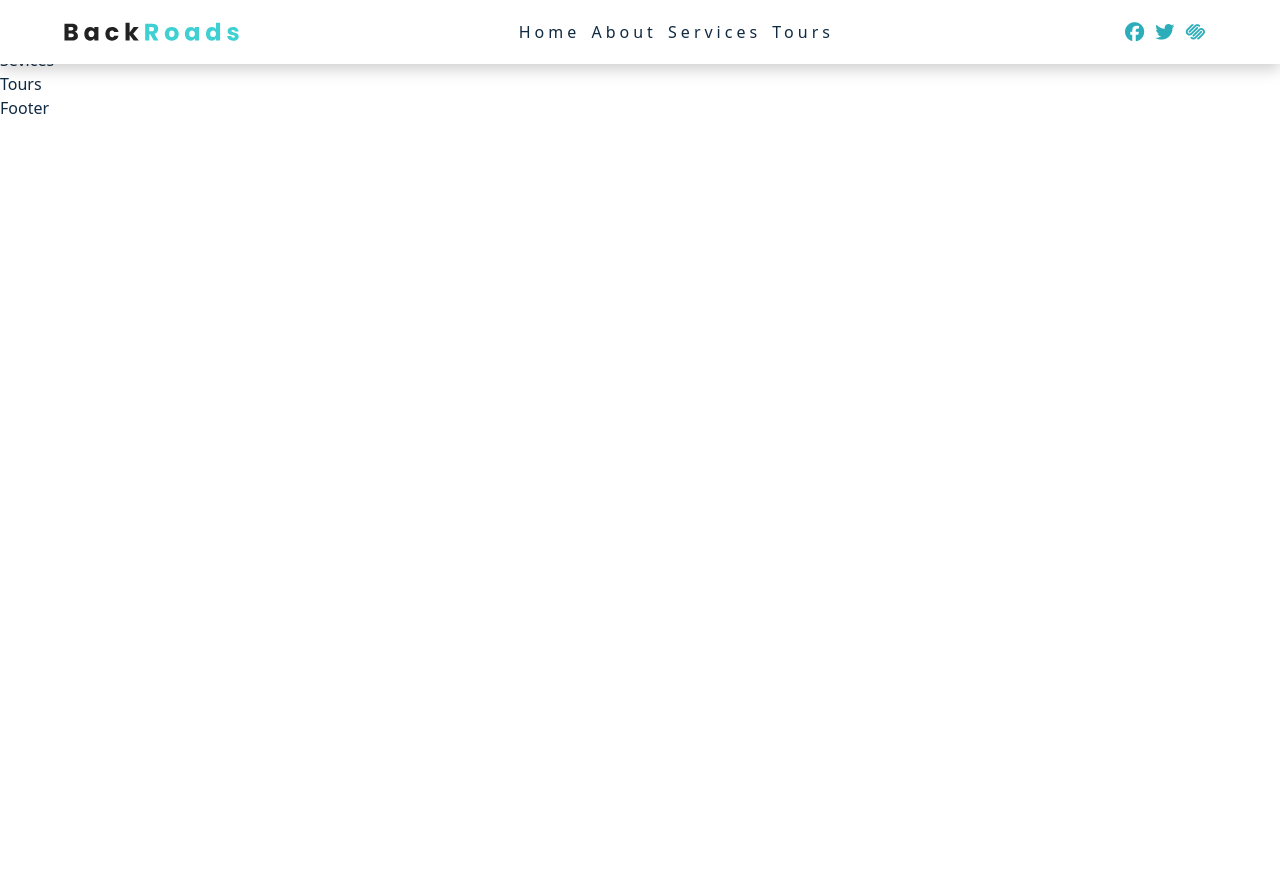
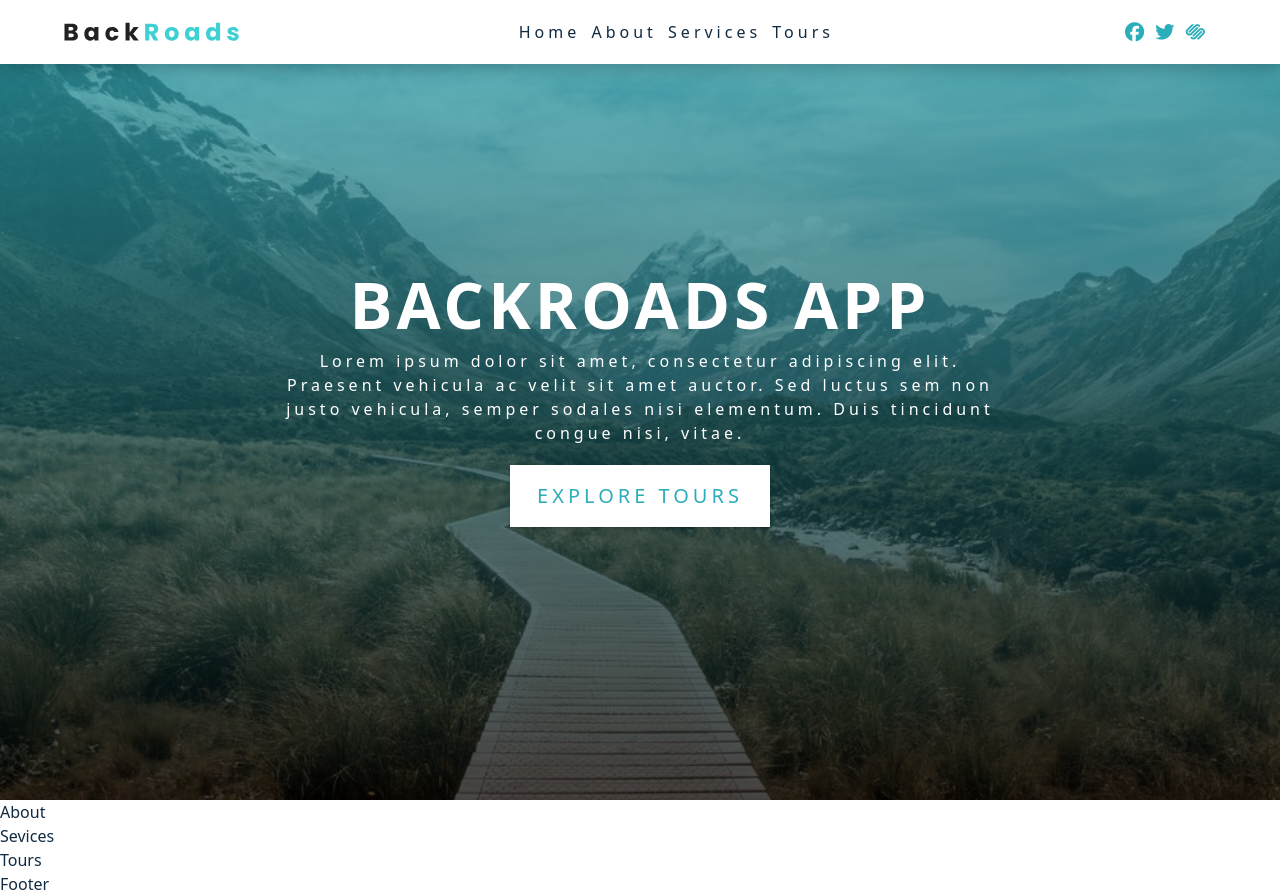
Before and after one commit to SPMcDonald1316/react_projects, a JavaScript app in the folder backroads/: page / in a window 1280 px wide. Before the commit the page ends 800 px from the top, so only its background shows below. Built offline with nearby package versions, Linux system fonts and the light colour scheme; the HTML template or start-up script is replaced by a standard one.

Commit message:
complete hero component, fix background image path in css

```diff
--- a/backroads/src/components/Hero.js
+++ b/backroads/src/components/Hero.js
@@ -1,4 +1,18 @@
 const Hero = () => {
-  return <div>Hero</div>;
+  return (
+    <section className='hero' id='home'>
+      <div className='hero-banner'>
+        <h1>Backroads App</h1>
+        <p>
+          Lorem ipsum dolor sit amet, consectetur adipiscing elit. Praesent
+          vehicula ac velit sit amet auctor. Sed luctus sem non justo vehicula,
+          semper sodales nisi elementum. Duis tincidunt congue nisi, vitae.
+        </p>
+        <a href='#tours' className='btn hero-btn'>
+          Explore Tours
+        </a>
+      </div>
+    </section>
+  );
 };
 export default Hero;
--- a/backroads/src/index.css
+++ b/backroads/src/index.css
@@ -206,8 +206,8 @@ Hero
 }
 @media screen and (min-width: 768px) {
   .hero {
-    background: linear-gradient(rgb(44, 174, 186, 0.7), rgba(0, 0, 0, 0.7));
-    /* url('../images/main.jpeg') center/cover no-repeat; */
+    background: linear-gradient(rgb(44, 174, 186, 0.7), rgba(0, 0, 0, 0.7)),
+      url('./images/main.jpeg') center/cover no-repeat;
   }
   .hero-banner {
     padding: 0;
```
